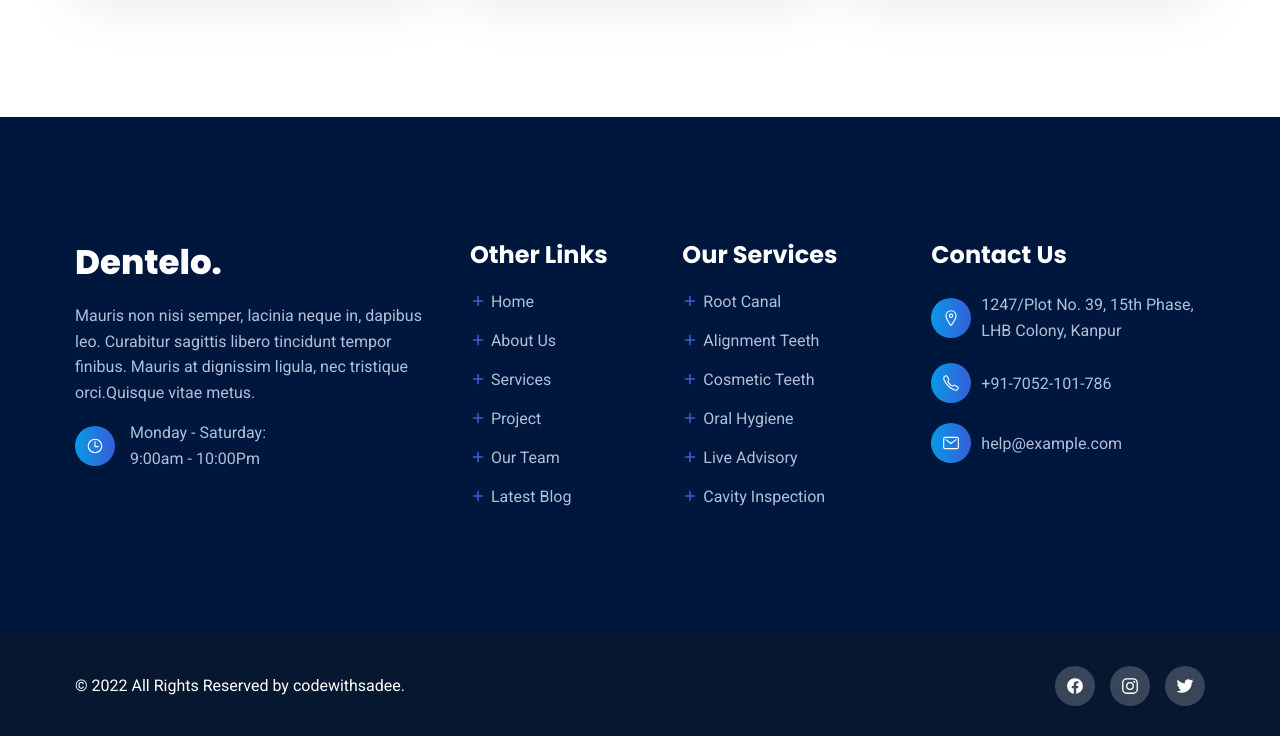
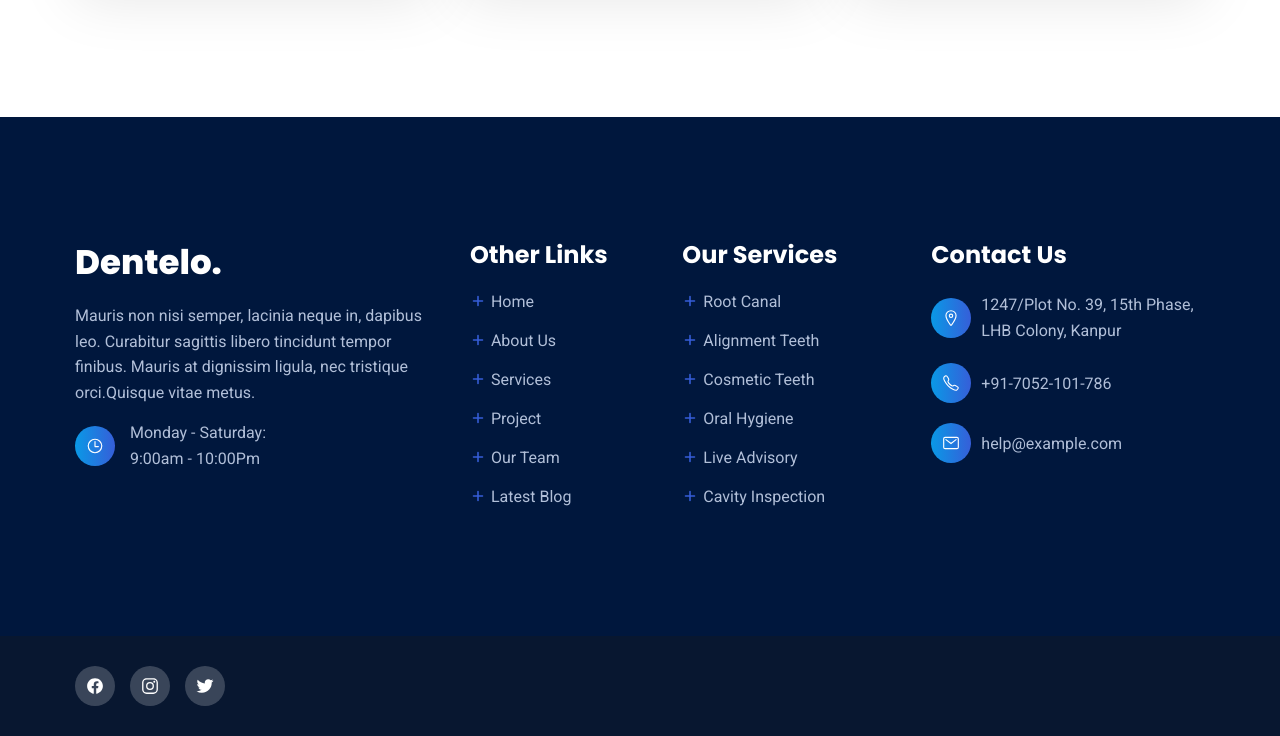
Before and after one commit to princyym/dental--nepro, a plain HTML site: page index.html in a window 1280 px wide. Shown: the part 4636-5372 px from the top of the page. Drawn offline with nearby package versions, Linux system fonts and the light colour scheme.

Commit message:
Update index.html

```diff
--- a/index.html
+++ b/index.html
@@ -869,10 +869,6 @@
     <div class="footer-bottom">
       <div class="container">
 
-        <p class="copyright">
-          &copy; 2022 All Rights Reserved by codewithsadee.
-        </p>
-
         <ul class="social-list">
 
           <li>
```
